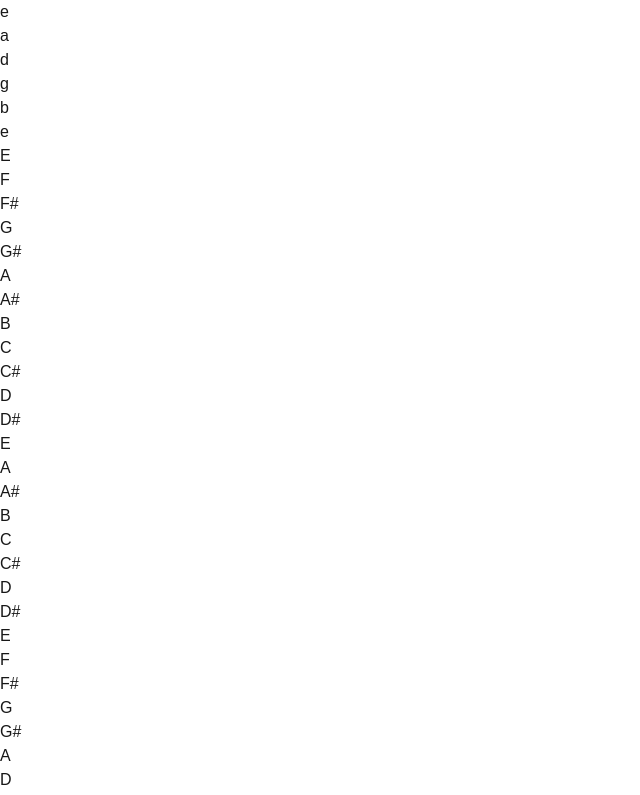
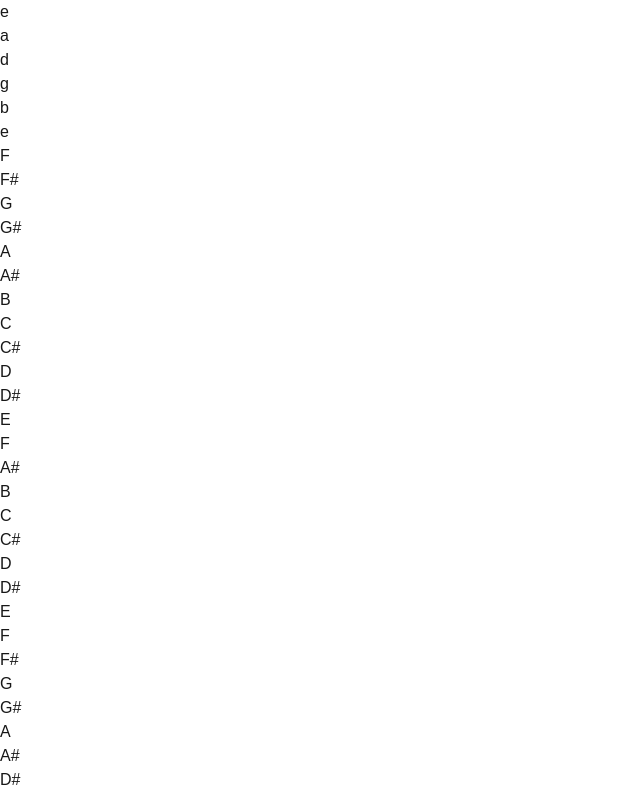
Before and after one commit to jenfrani/FretboardVisualizer, a Next.js app: page / in a window 1280 px wide. Shown: the top 795 px of the page, without its empty margins (0-640 px from the left). Built offline with nearby package versions, Linux system fonts and the light colour scheme.

Commit message:
flipped the string order 🤦

```diff
--- a/src/app/components/Fretboard/Fretboard.tsx
+++ b/src/app/components/Fretboard/Fretboard.tsx
@@ -12,7 +12,7 @@ const Fretboard = ({ frets, tuning }: Props) => {
         const chromaticScale = ['C', 'C#', 'D', 'D#', 'E', 'F', 'F#', 'G', 'G#', 'A', 'A#', 'B']
         const startingNoteIndex = chromaticScale.indexOf(startingNote.toUpperCase())
 
-        return Array.from({ length }, (_, i) => chromaticScale[(startingNoteIndex + i) % chromaticScale.length])
+        return Array.from({ length }, (_, i) => chromaticScale[(startingNoteIndex + i + 1) % chromaticScale.length])
     }
 
     const stringNotes = tuning.map((note) => {
@@ -40,7 +40,7 @@ const Fretboard = ({ frets, tuning }: Props) => {
                     })
                 }
             </div>
-            <div className="w-full flex flex-col">
+            <div className="w-full flex flex-col-reverse">
                 {
                     stringNotes.map((notes, index) => {
                         return (
@@ -61,24 +61,6 @@ const Fretboard = ({ frets, tuning }: Props) => {
                                 }
                             </div>
                         )
-                        // return (
-                        //     <div key={index} className={`${styles.fret} w-1/12 flex flex-col-reverse gap-2 border-l-2 border-white`}>
-                        //         {
-                        //             strings.map((string, index) => {
-                        //                 return (
-                        //                     <div key={`${fret}-${index}`} className="relative flex items-center justify-center border-white">
-                        //                         <span className="absolute top-1/2 left-1/2 -translate-x-1/2 -translate-y-1/2 w-full h-1 bg-white"></span>
-                        //                         <div className="relative flex p-3 py-1 rounded-[100%] bg-slate-800">
-                        //                             <span className="text-white">
-                        //                                 {string}
-                        //                             </span>
-                        //                         </div>
-                        //                     </div>
-                        //                 )
-                        //             })
-                        //         }
-                        //     </div>
-                        // )
                     })
                 }
             </div>
```
